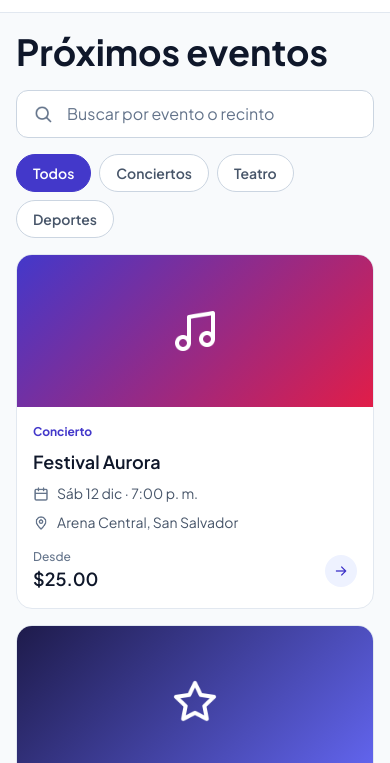
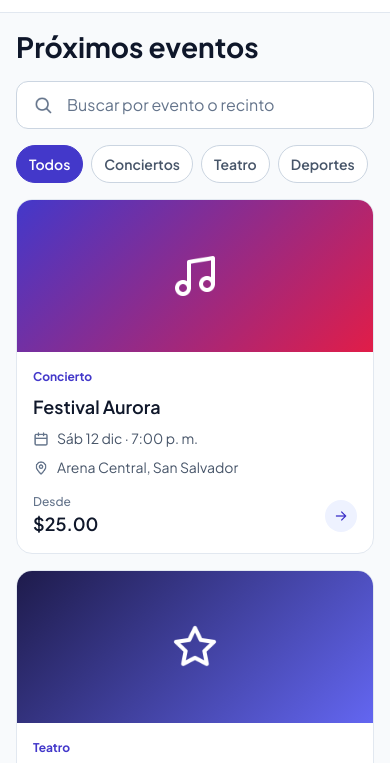
Before and after one commit to RicardoPocasangre/STAGE, a plain HTML site: page index.html in a window 390 px wide. Shown: the part 52-815 px from the top of the page. Drawn offline with Linux system fonts and the light colour scheme.

Commit message:
feat(css): adapta el listado a móvil con título y chips más compactos

```diff
--- a/css/style.css
+++ b/css/style.css
@@ -1048,3 +1048,20 @@ button {
     min-width: 11.25rem;
   }
 }
+
+/* mobile */
+@media (max-width: 767px) {
+  /* listado en movil */
+  .listing__title {
+    font-size: 1.75rem;
+    line-height: 1.3;
+  }
+
+  .chips {
+    gap: var(--space-2);
+  }
+
+  .chip {
+    padding-inline: var(--space-3);
+  }
+}
```
